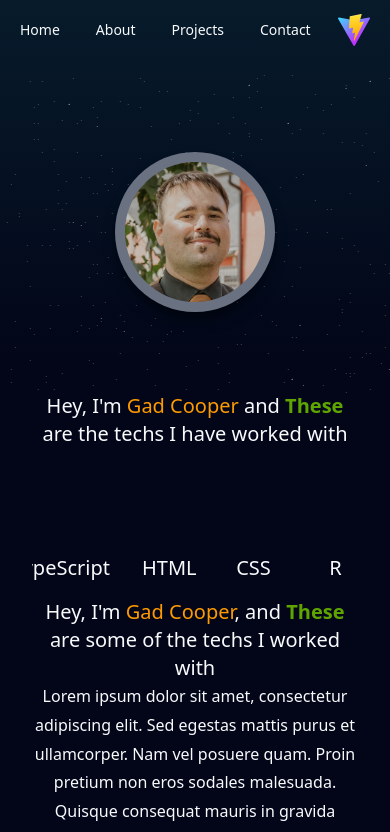
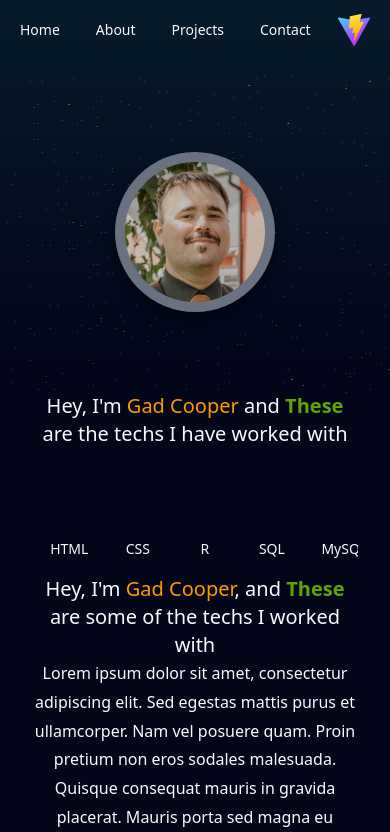
Before and after one commit to SpyingEnvelope/portfolio-revised, a React (Vite) app: page / in a window 390 px wide. Shown: the top 832 px of the page. Built offline with nearby package versions, Linux system fonts and the light colour scheme; some icons are missing.

Commit message:
added documentation to StarryBackground.jsx, Star.jsx, and SpaceBanner.jsx. Modified SlidingInfo.jsx to better adjust to smaller screen sizes

```diff
--- a/src/components/SlidingInfo.jsx
+++ b/src/components/SlidingInfo.jsx
@@ -56,7 +56,7 @@ a list is passed for easy management of icons displayed. */
 function SlidingInfo() {
   return (
 <Marquee>
-      <ul className="flex flex-row text-xl">
+      <ul className="flex flex-row text-sm md:text-lg">
           {devArr.map((devObj) => <li key={devObj.name} className="m-4 flex flex-col justify-center items-center">{devObj.icon}{devObj.name}</li>)}
       </ul>
     </Marquee>
--- a/src/components/SpaceBanner.jsx
+++ b/src/components/SpaceBanner.jsx
@@ -1,13 +1,12 @@
+/* This banner generates a space-like banner.*/
+
 import { motion } from "motion/react";
-import BackgroundType from "./BackgroundType";
 import StarryBackground from "./StarryBackground";
 
 import profile from "/profile.jpg";
 
-const trapScaleStart = 1;
-const trapScaleEnd = 1.1;
-const delayStart = 0.3;
 
+/* PROPS: None */
 function SpaceBanner() {
   return (
     <>
@@ -18,7 +17,7 @@ function SpaceBanner() {
       {/* <div className="absolute left-3/8 rotate-310 top-0 trapezoid bg-linear-to-r from-slate-950 from-10% via-stone-600 via-30% to-slate-950 to-90% opacity-20 h-50 w-50"/> */}
       {/* <div className="absolute left-4/9 rotate-359 top-0 trapezoid bg-linear-to-r from-slate-950 from-10% via-stone-600 via-30% to-slate-950 to-90% opacity-20 h-50 w-50"/> */}
       <div className="relative w-full h-80 overflow-visible flex items-center justify-center z-20 mb-10">
-        {/* outer white circle div. The glow class creates the glowing effect */}
+        {/* The StarryBackground component generates the background stars. */}
         <StarryBackground />
         <motion.div
           initial={{ opacity: 0, y: -30 }}
```
Also changed, not shown: src/components/Star.jsx (+7 -0 lines), src/components/StarryBackground.jsx (+7 -0 lines).
